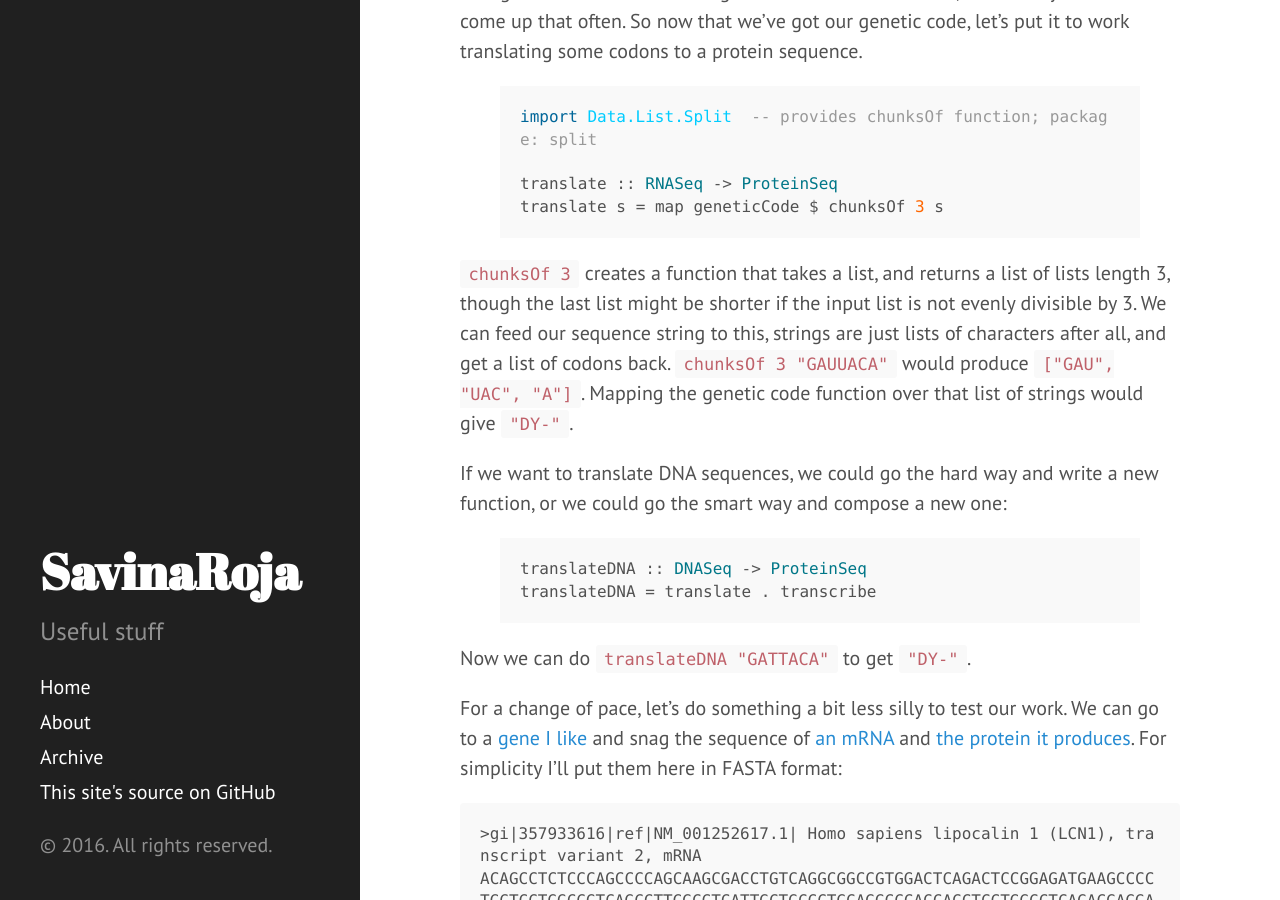
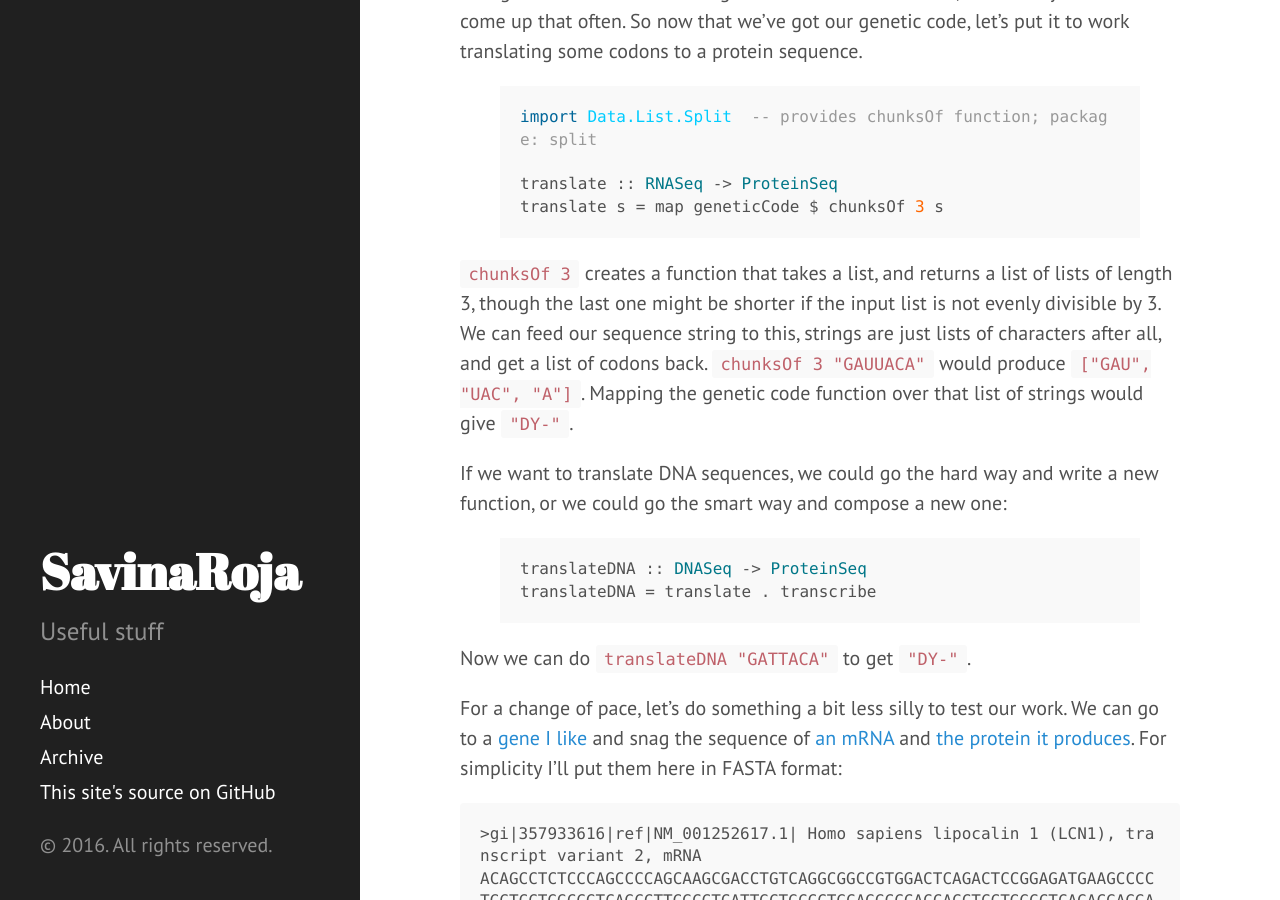
Before and after one commit to SavinaRoja/SavinaRoja.github.io, a Jekyll site: the page built from _posts/2015-11-18-haskell-meets-the-central-dogma.md, in a window 1280 px wide and 900 px high, scrolled down 6310 px. Built offline with Jekyll 4.4.1, drawn with Linux system fonts in a browser that asks for light colours; Markdown is read by kramdown in place of the engine named in the settings.

Commit message:
slight editing

```diff
--- a/_posts/2015-11-18-haskell-meets-the-central-dogma.md
+++ b/_posts/2015-11-18-haskell-meets-the-central-dogma.md
@@ -269,7 +269,7 @@ translate s = map geneticCode $ chunksOf 3 s
 {% endhighlight %}
 
 `chunksOf 3` creates a function that takes a list, and returns a list of lists
-length 3, though the last list might be shorter if the input list is not evenly
+of length 3, though the last one might be shorter if the input list is not evenly
 divisible by 3. We can feed our sequence string to this, strings are just lists
 of characters after all, and get a list of codons back. `chunksOf 3 "GAUUACA"`
 would produce `["GAU", "UAC", "A"]`. Mapping the genetic code function over that
```
